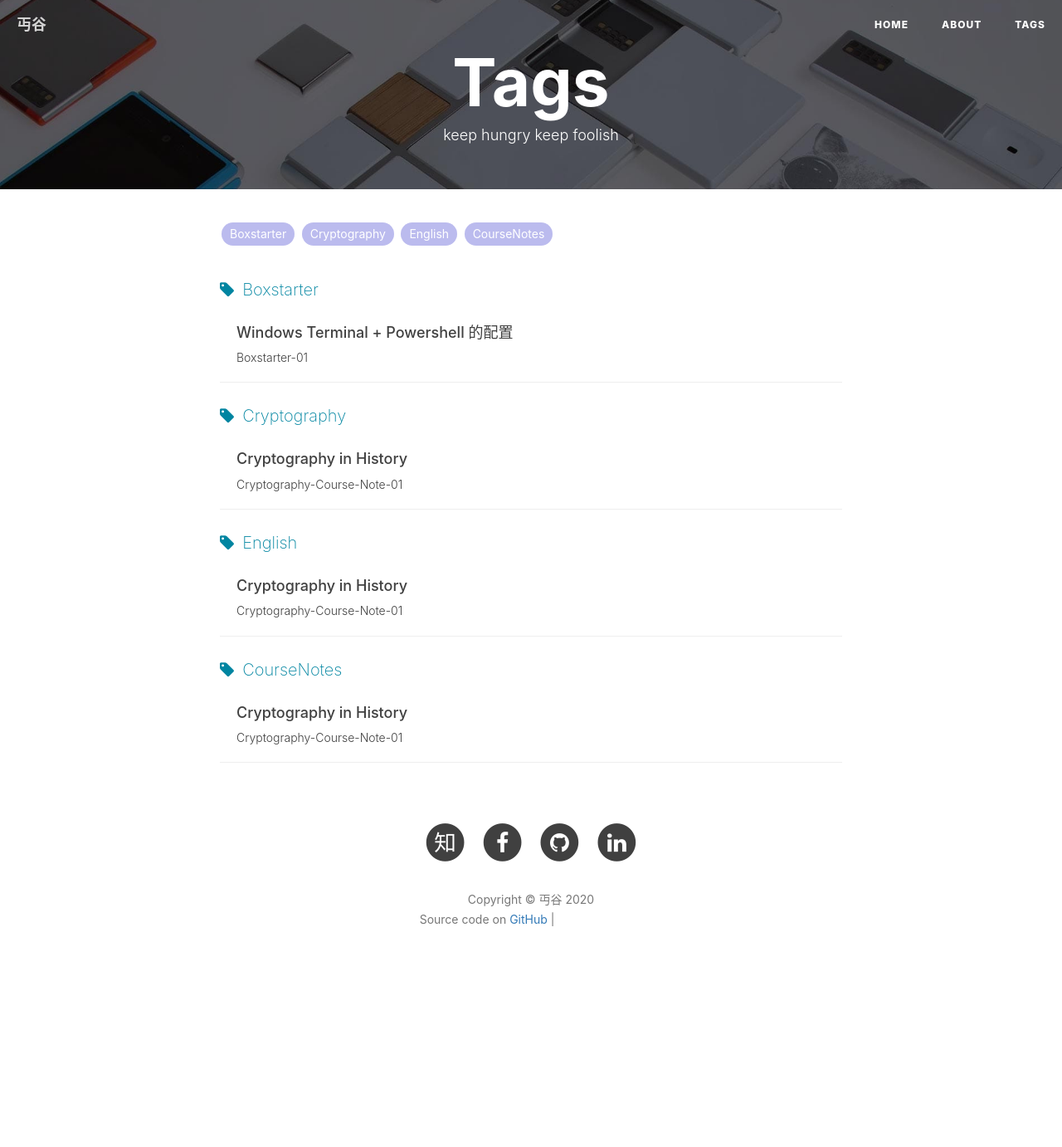
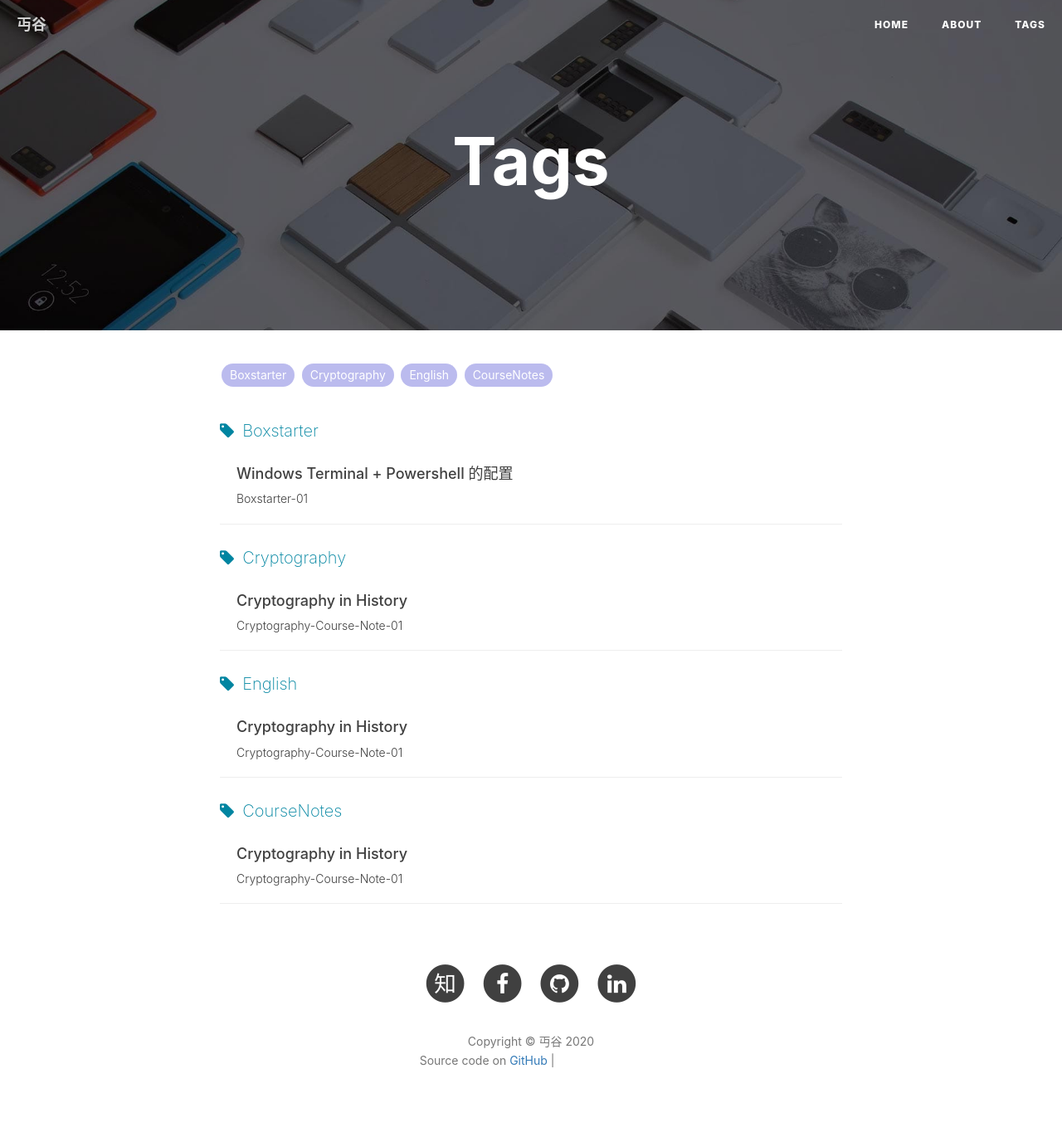
Before and after one commit to ZhangTianrong/ZhangTianrong.github.io, a Jekyll site: the page built from tags.html, in a window 1280 px wide. Shown: the whole page at 83% size. Built offline with Jekyll 4.4.1, drawn with Linux system fonts in a browser that asks for light colours; nearby versions of some CDN libraries; some web fonts are replaced; comment, search, counter and statistics services are not loaded; before the commit the page ends 1212 px from its top, so only the background shows below that; grey boxes are pictures that could not be loaded.

Commit message:
Unify the heading settings of all pages that appear in navigator

```diff
--- a/tags.html
+++ b/tags.html
@@ -1,7 +1,6 @@
 ---
 title: Tags
 layout: default
-description: keep hungry keep foolish
 header-img: "img/tag-bg.jpg"
 ---
 
@@ -10,7 +9,7 @@ header-img: "img/tag-bg.jpg"
     <div class="container">
         <div class="row">
             <div class="col-lg-8 col-lg-offset-2 col-md-10 col-md-offset-1">
-                <div class="site-heading" id="tag-heading">
+                <div class="site-heading" >
                     <h1>{% if page.title %}{{ page.title }}{% else %}{{ site.title }}{% endif %}</h1>
                     <span class="subheading">{{ page.description }}</span>
                 </div>
```
